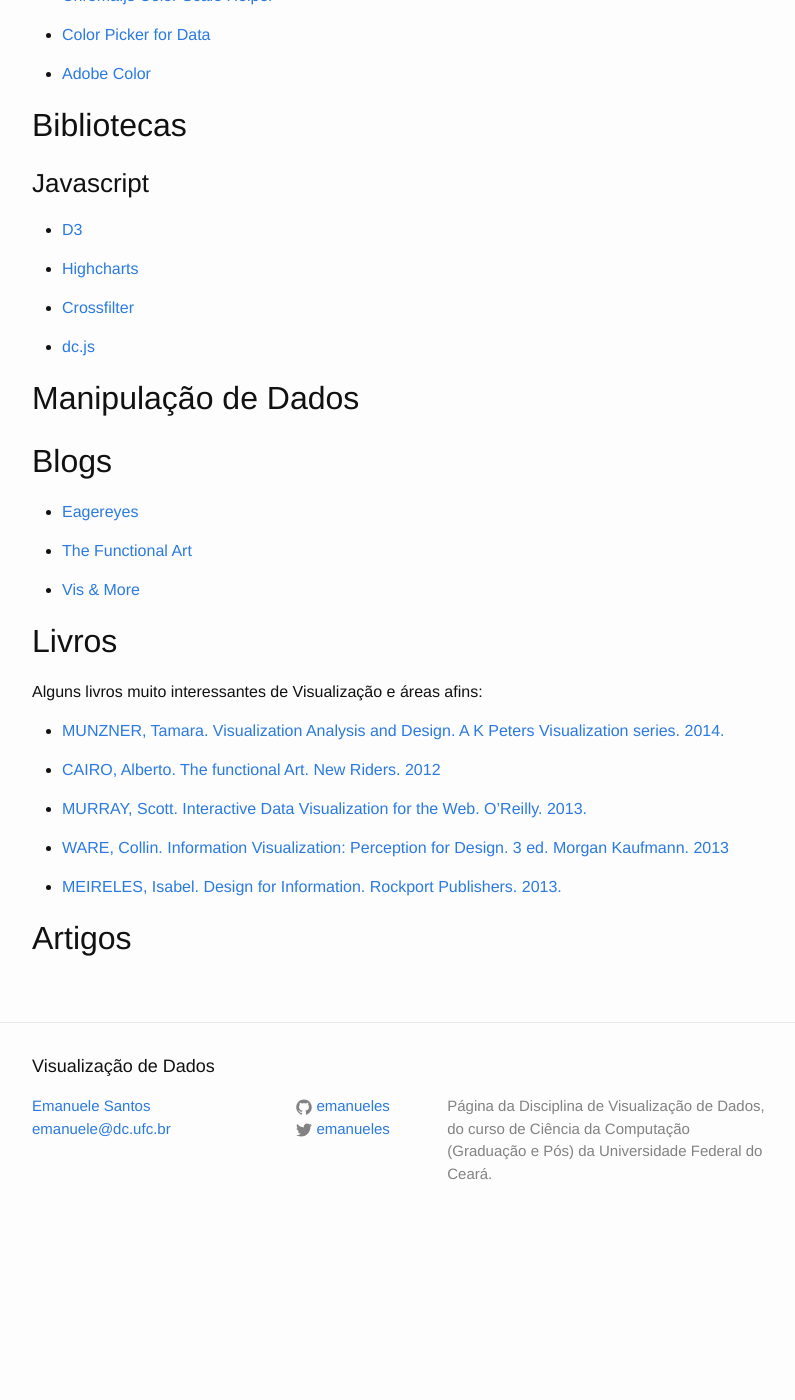
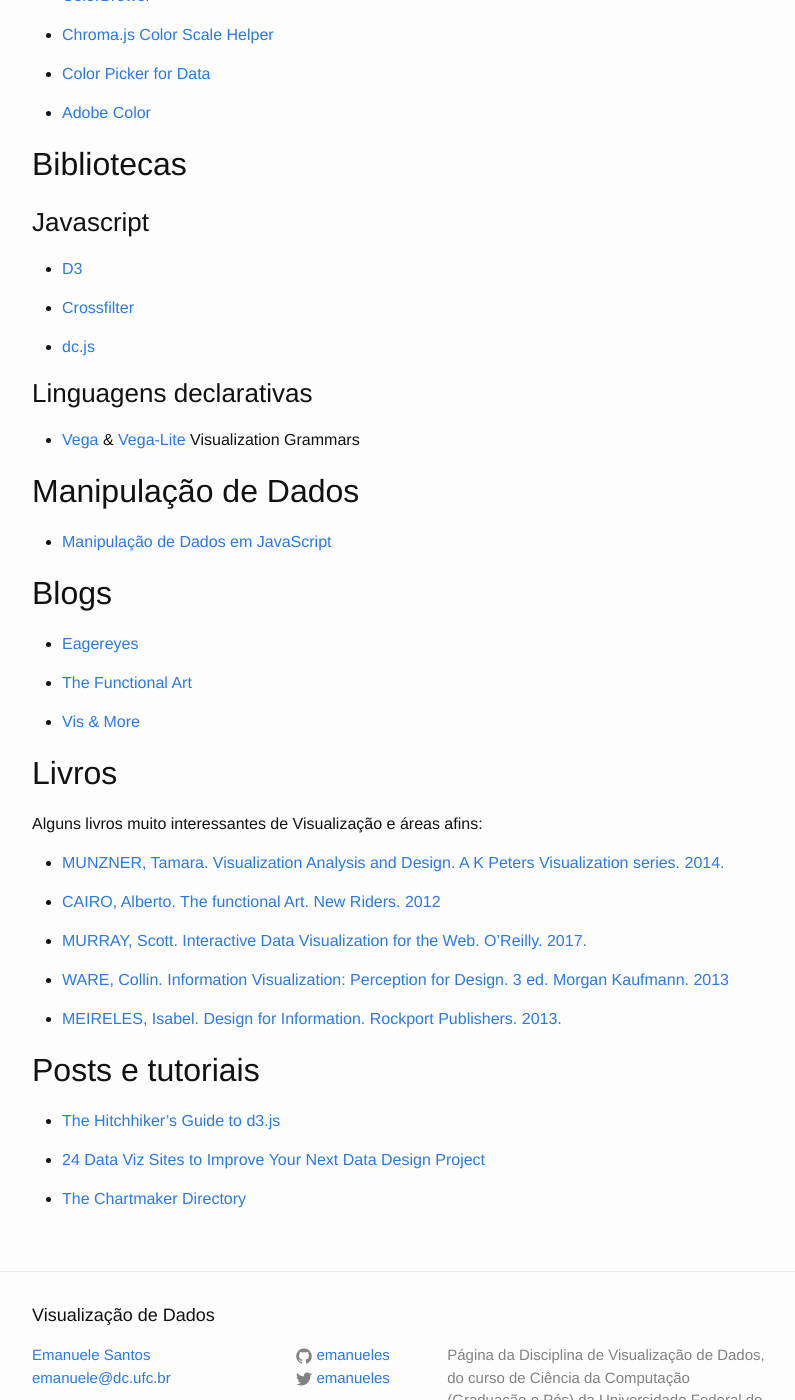
Before and after one commit to emanueles/datavis-course, a Jekyll site: the page built from resources.md, in a window 1280 px wide and 1400 px high, scrolled down 1578 px. Shown: the whole window, without its empty margins (238-1033 px from the left). Built offline with Jekyll 4.4.1, drawn with Linux system fonts in a browser that asks for light colours; before the commit the page ends 2823 px from its top, so only the background shows below that; some of the changed text lies outside the part shown.

Commit message:
Updated resource list.

```diff
--- a/resources.md
+++ b/resources.md
@@ -25,6 +25,8 @@
 * [The World Bank Data](http://data.worldbank.org/) Dados do Banco Mundial
 
 * [USGS Earthquakes](http://earthquake.usgs.gov/data/) Dados de terremotos
+
+* [UK Road Safety Data](https://data.gov.uk/dataset/road-accidents-safety-data) Dados de acidentes em estradas do Reino Unido desde 1979
 
 * [GeoLife GPS Trajectories](http://research.microsoft.com/en-us/downloads/b16d359d-d164-469e-9fd4-daa38f2b2e13/) Dados de trajetória coletados e disponibilizados pela Microsoft Research Asia
 
@@ -76,14 +78,19 @@
 
 * [D3](https://d3js.org/)
 
-* [Highcharts](http://www.highcharts.com/)
-
-* [Crossfilter](http://square.github.io/crossfilter/)
+* [Crossfilter](http://crossfilter.github.io/crossfilter/)
 
 * [dc.js](https://dc-js.github.io/dc.js/)
 
+### Linguagens declarativas
+
+* [Vega](https://vega.github.io/vega) & [Vega-Lite](https://vega.github.io/vega-lite) Visualization Grammars
+
 
 ## Manipulação de Dados
+
+* [Manipulação de Dados em JavaScript](http://learnjsdata.com/)
+
 
 ## Blogs
 
@@ -100,10 +107,16 @@
 
 * [CAIRO, Alberto. The functional Art. New Riders. 2012](https://www.amazon.com.br/Functional-Art-introduction-information-visualization-ebook/dp/B0091SXDOM/ref=sr_1_1?ie=UTF8&qid=1461176116&sr=8-1&keywords=the+functional+art)
 
-* [MURRAY, Scott. Interactive Data Visualization for the Web. O'Reilly. 2013.](https://www.amazon.com.br/Interactive-Data-Visualization-Scott-Murray-ebook/dp/B00BSG68UQ/ref=pd_sim_351_9?ie=UTF8&refRID=9VN494HC1KPJGYM4XK3G)
+* [MURRAY, Scott. Interactive Data Visualization for the Web. O'Reilly. 2017.](https://www.amazon.com.br/Interactive-Data-Visualization-Web-Introduction-ebook/dp/B074JKZ9Z3/ref=sr_1_1?ie=UTF8&qid=1507125941&sr=8-1&keywords=interactive+data+visualization+for+the+web)
 
 * [WARE, Collin. Information Visualization: Perception for Design. 3 ed. Morgan Kaufmann. 2013](https://www.amazon.com.br/Information-Visualization-Perception-Interactive-Technologies-ebook/dp/B0083JCI3W/ref=pd_sim_351_17?ie=UTF8&refRID=9VN494HC1KPJGYM4XK3G)
 
 * [MEIRELES, Isabel. Design for Information. Rockport Publishers. 2013.](http://www.amazon.com/Design-Information-Introduction-Histories-Visualizations/dp/1592538061/ref=sr_1_1?ie=UTF8&qid=1461180011&sr=8-1&keywords=design+for+information)
 
-## Artigos
+## Posts e tutoriais
+
+* [The Hitchhiker’s Guide to d3.js](https://medium.com/@enjalot/the-hitchhikers-guide-to-d3-js-a8552174733a)
+
+* [24 Data Viz Sites to Improve Your Next Data Design Project](https://uxplanet.org/21-data-visualization-links-e9c33f845b4c)
+
+* [The Chartmaker Directory](http://chartmaker.visualisingdata.com/)
```
